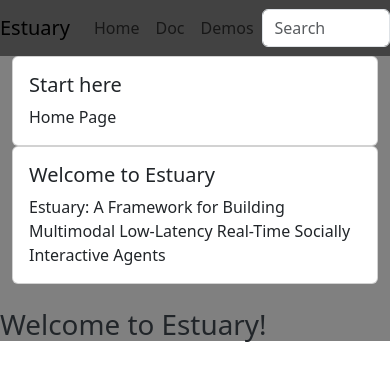
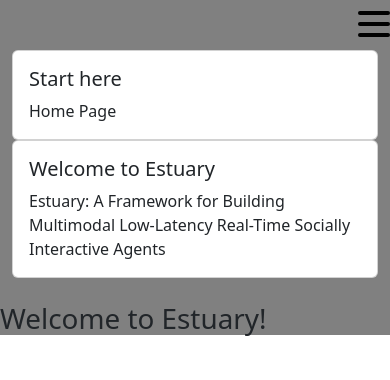
Before and after one commit to estuary-ai/estuary-ai.github.io, a React (Create React App) app: page / in a window 390 px wide. Shown: the top 380 px of the page. Built offline with nearby package versions, Linux system fonts and the light colour scheme.

Commit message:
:sparkles: Hamburger menu based on screen size

```diff
--- /dev/null
+++ b/src/components/Hamburger.js
@@ -0,0 +1,49 @@
+import React from "react";
+
+function Hamburger({isOpen}) {
+    return (
+        <>
+            <div className="ham">
+                <div className="burger burger1" />
+                <div className="burger burger2" />
+                <div className="burger burger3" />
+            </div>
+
+            <style jsx>{`
+                .ham{
+                    width: 2rem;
+                    height: 2rem;
+                    display: flex;
+                    justify-content: space-around;
+                    flex-flow: column nowrap;
+                    z-index: 10;
+                }
+
+                .burger{
+                    width: 2rem;
+                    height: 0.25rem;
+                    border-radius: 10px;
+                    background-color: black;
+                    transform-origin: 0.2px;
+                    transition: all 0.3s linear;
+                }
+
+                .burger1{
+                    transform: ${ isOpen ? 'rotate(45deg)' : 'rotate(0)'};
+                }
+                .burger2{
+                    transform: ${ isOpen ? 'translateX(100%)' : 'translateX(0)'};
+                    opacity: ${ isOpen ? 0 : 1};
+                }
+                .burger3{
+                    transform: ${ isOpen ? 'rotate(-45deg)' : 'rotate(0)'};
+                }
+
+
+            `}</style>
+        </>
+    )
+
+}
+
+export default Hamburger;
--- a/src/components/NavBar.js
+++ b/src/components/NavBar.js
@@ -1,30 +1,89 @@
-import React from "react";
+import {React, useState} from "react";
 import 'bootstrap/dist/css/bootstrap.css';
-import {Navbar, Nav, Form, FormControl, Button} from 'react-bootstrap';
+
+import Hamburger from "./Hamburger";
 
 function NavBar() {
-    return (
+
+    const [isHamOpen, setHamOpen] = useState(false);
+
+    const toggleHamburger = () =>{
+        setHamOpen(!isHamOpen)
+    }
+
+    return(
         <div>
-            {/* padding */}
-            <div style={{width: "56px"}}></div>
-            <Navbar style={{
-                backgroundColor: "#424242",
-            }}>
-                <Navbar.Brand href="#home">Estuary</Navbar.Brand>
-                <Navbar.Toggle />
-                <Navbar.Collapse id="base-navbar" className="d-flex justify-content-end">
-                    <Nav>
-                        <Nav.Link href="#home">Home</Nav.Link>
-                        <Nav.Link href="#documentation">Doc</Nav.Link>
-                        <Nav.Link href="#demos">Demos</Nav.Link>
-                    </Nav>
-                    <Form inline>
-                        <FormControl type="text" placeholder="Search" className="ml-auto"/>
-                    </Form>
-                </Navbar.Collapse>
-            </Navbar>
+            <div className="navigation">
+                <ul>
+                    <li>Home</li>
+                    <li>About</li>
+                    <li>Contact us</li>
+                </ul>
+                <div className="hamburger" onClick={toggleHamburger}>
+                    <Hamburger isOpen={isHamOpen}/>
+                </div>
+            </div>
+
+
+            <style js>{`
+
+                .navigation{
+                    display: flex;
+                    height: 50px;
+                    flex-direction: row;
+                }
+                .navigation ul{
+                    width: 100%;
+                    display:flex;
+                    margin: 0;
+                    padding: 0;
+                    justify-content: center;
+                    overflow: hidden;
+                    z-index: 6;
+                }
+                .navigation ul li{
+                    list-style-type: none;
+                    padding-right: 10px;
+                }
+
+                .hamburger{
+
+                    display:none;
+
+                }
+
+
+                {/* when screen width is small */}
+                @media (max-width: 767px){
+                    .hamburger{
+                        width: 100%;
+                        display: flex;
+                        margin: 0;
+                        padding-top: 8px;
+                        overflow: hidden;
+                        justify-content: flex-end;
+                        z-index: 6;
+                    }
+
+                    .navigation ul{
+                        display: ${isHamOpen ? 'flex' : 'none'};
+                        flex-direction: column;
+                        align-items: flex-end;
+                        position: fixed;
+                        background-color: #373737f5;
+                        color: aliceblue;
+                        height: 150px;
+                        width: 100vw;
+                        margin-top: 50px;
+                    }
+                }
+
+
+
+            `}</style>
         </div>
     )
+
 }
 
 export default NavBar;
```
